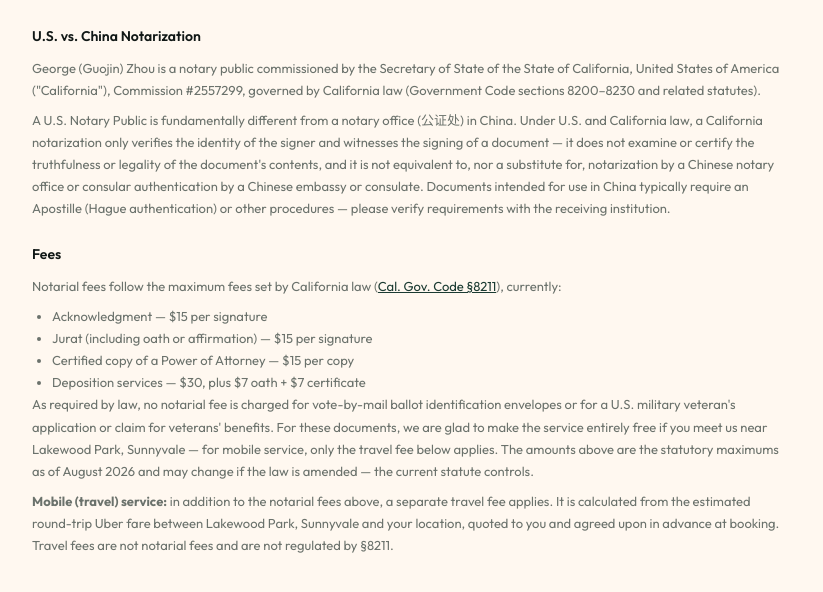
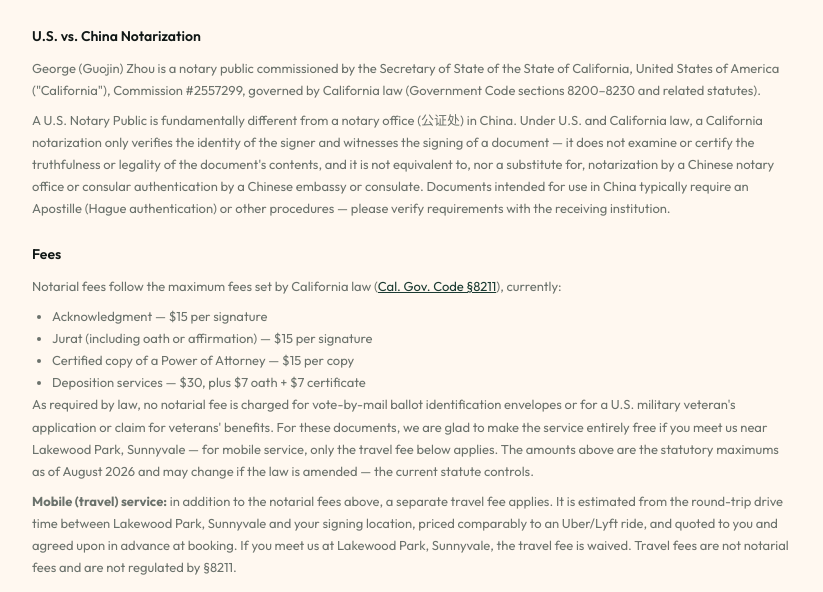
Before and after one commit to xinbenlv/notary-zhou, an Astro site: page /en in a window 1280 px wide. Shown: the part 2936-3528 px from the top of the page, without its empty margins (228-1051 px from the left). Built offline with nearby package versions, Linux system fonts and the light colour scheme; Astro itself is replaced by a stand-in of ours.

Commit message:
copy: travel fee = round-trip drive-time estimate, Uber/Lyft-comparable; free at Lakewood Park (zh + en)

```diff
--- a/src/components/Footer.astro
+++ b/src/components/Footer.astro
@@ -124,11 +124,12 @@ const draftZh = `${siteConfig.owner.nameZhDisplay} 取得资格后，将作为
             </p>
             <p>
               <strong>Mobile (travel) service:</strong> in addition to the notarial
-              fees above, a separate travel fee applies. It is calculated from the
-              estimated round-trip Uber fare between {siteConfig.travelOriginEn} and
-              your location, quoted to you and agreed upon in advance at booking.
-              Travel fees are not notarial fees and are not regulated by
-              &sect;8211.
+              fees above, a separate travel fee applies. It is estimated from the
+              round-trip drive time between {siteConfig.travelOriginEn} and your
+              signing location, priced comparably to an Uber/Lyft ride, and quoted
+              to you and agreed upon in advance at booking. If you meet us at
+              {siteConfig.travelOriginEn}, the travel fee is waived. Travel fees
+              are not notarial fees and are not regulated by &sect;8211.
             </p>
           </>
         ) : (
@@ -141,9 +142,10 @@ const draftZh = `${siteConfig.owner.nameZhDisplay} 取得资格后，将作为
               }的法定上限，如法律修订，以最新法规为准。
             </p>
             <p lang="zh">
-              <strong>上门服务：</strong>除上述公证费外，另收取交通费。交通费按预约时
-              Uber 显示的 {siteConfig.travelOriginZh}
-              至您所在地点的往返预估车费计算，在预约时向您报价并经您同意后收取。交通费不属于公证费，不受第
+              <strong>上门服务：</strong>除上述公证费外，另收取交通费。交通费按预约时从
+              {siteConfig.travelOriginZh}
+              至您上门公证地点的往返时间预估，价格与 Uber/Lyft
+              近似，在预约时向您报价并经您同意后收取；如果您前往 {siteConfig.travelOriginZh}，则免去交通费。交通费不属于公证费，不受第
               8211 条约束。
             </p>
           </>
```
